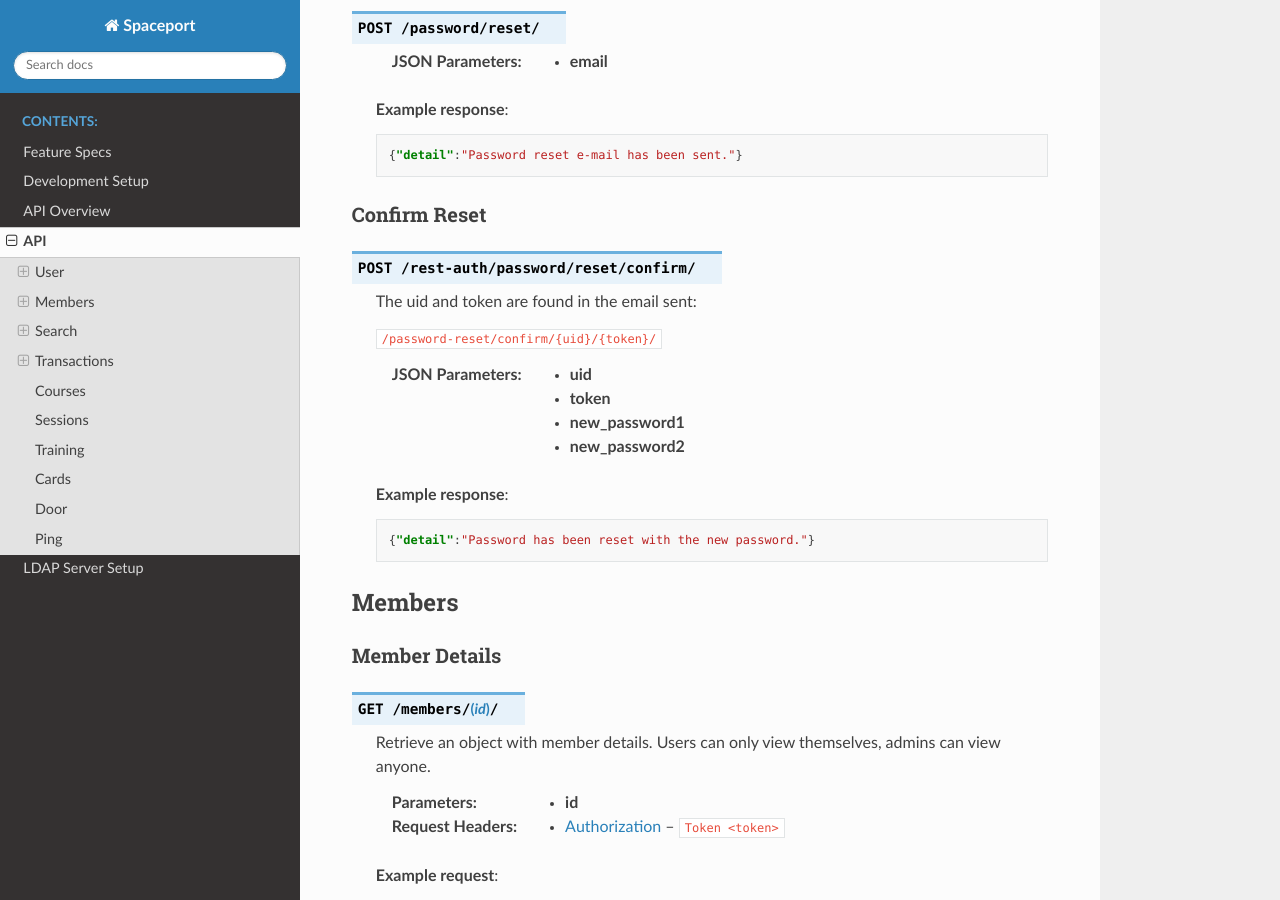
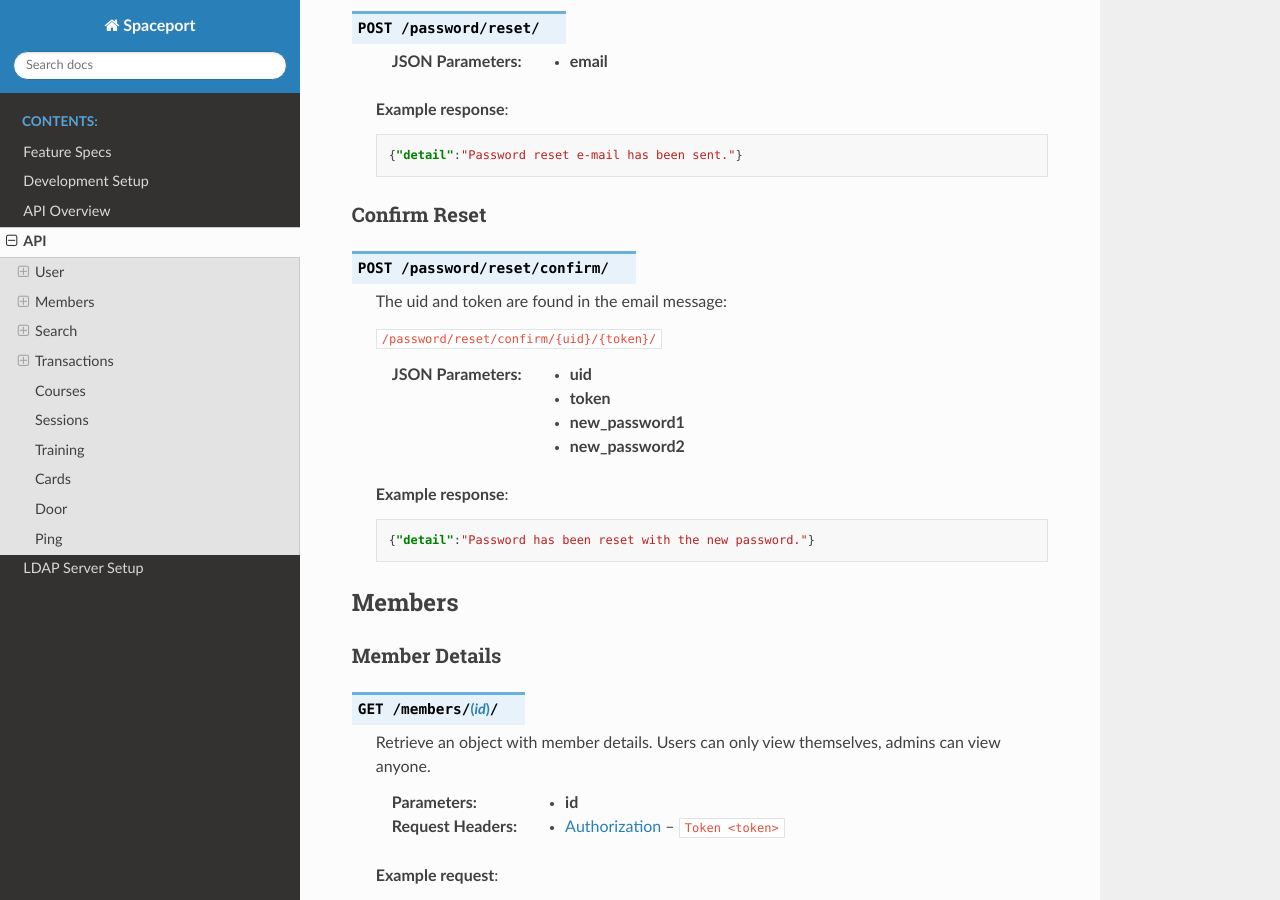
Before and after one commit to Protospace/spaceport, a Sphinx documentation site: the page built from apiserver/docs/source/api.rst, in a window 1280 px wide and 900 px high, scrolled down 4248 px. Built offline with Sphinx 7.4.7 and the Read the Docs theme 2.0.0, drawn with Linux system fonts in a browser that asks for light colours.

Commit message:
Document password reset URL change

```diff
--- a/apiserver/docs/source/api.rst
+++ b/apiserver/docs/source/api.rst
@@ -208,11 +208,11 @@ Reset Password
 Confirm Reset
 +++++++++++++
 
-.. http:post:: /rest-auth/password/reset/confirm/
+.. http:post:: /password/reset/confirm/
 
-    The uid and token are found in the email sent:
+    The uid and token are found in the email message:
 
-    ``/password-reset/confirm/{uid}/{token}/``
+    ``/password/reset/confirm/{uid}/{token}/``
 
     :json uid:
     :json token:
--- a/apiserver/docs/source/apioverview.rst
+++ b/apiserver/docs/source/apioverview.rst
@@ -41,7 +41,7 @@ Quick Reference
 .. http:get:: /user/
 .. http:post:: /password/change/
 .. http:post:: /password/reset/
-.. http:post:: /rest-auth/password/reset/confirm/
+.. http:post:: /password/reset/confirm/
 .. http:get:: /members/(id)/
 .. http:post:: /members/
 .. http:patch:: /members/(id)/
```
